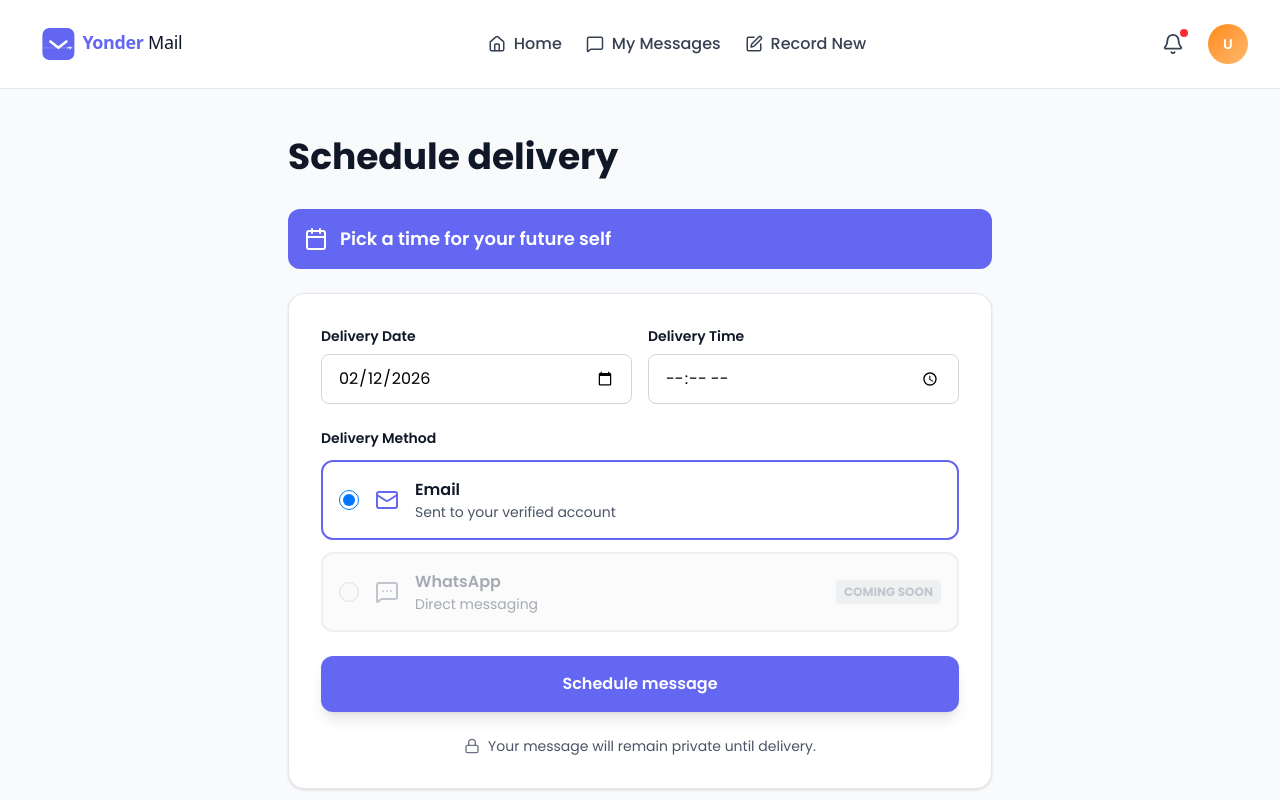
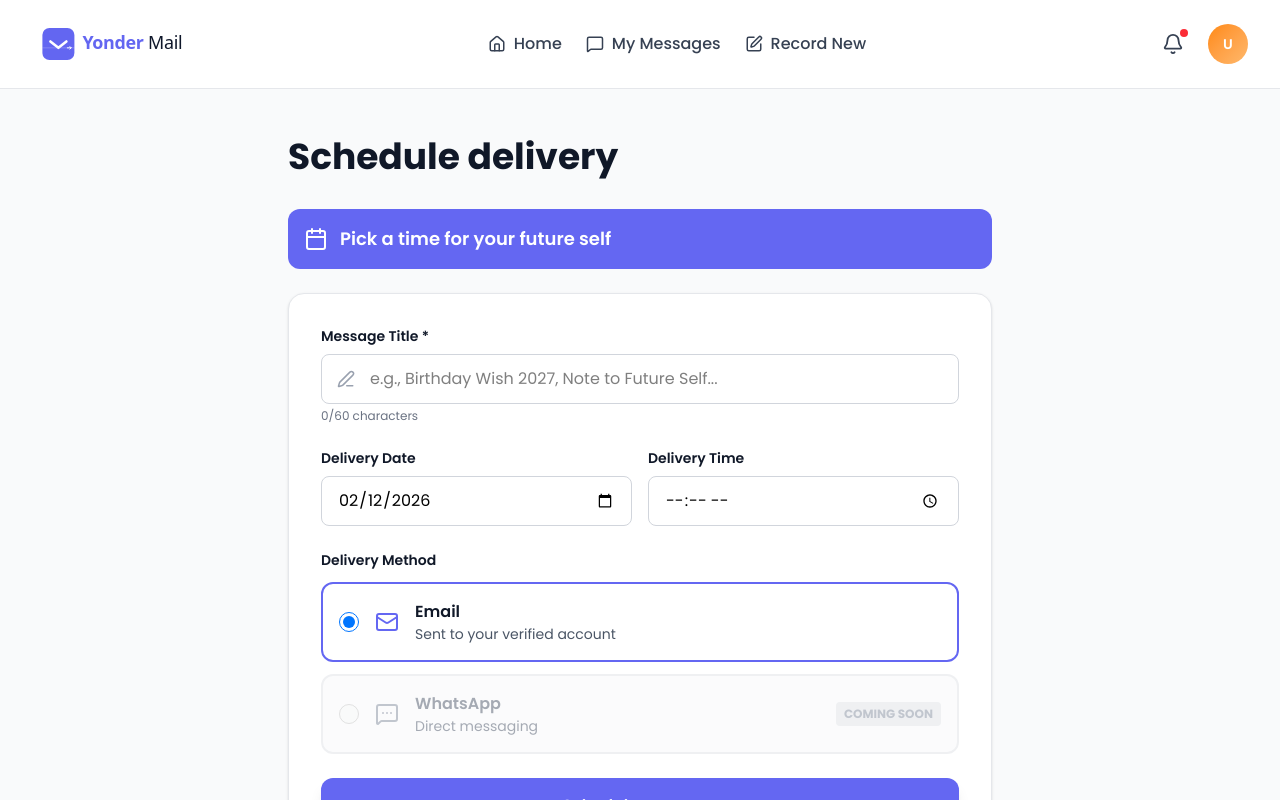
Before and after one commit to Chu29/yonder-mail, a React (Vite) app: page /schedule in a window 1280 px wide. Shown: the top 800 px of the page. Built offline with nearby package versions, Linux system fonts and the light colour scheme.

Commit message:
refactor: enhance ScheduleForm with message title input and submission validation

```diff
--- a/src/pages/Schedule/components/ScheduleForm.jsx
+++ b/src/pages/Schedule/components/ScheduleForm.jsx
@@ -1,5 +1,12 @@
-import { Calendar, Mail, MessageSquareMore, Lock, Info } from "lucide-react";
-import { useState } from "react";
+import {
+  Calendar,
+  Mail,
+  MessageSquareMore,
+  Lock,
+  Info,
+  PenLine,
+} from "lucide-react";
+import { useState, useCallback } from "react";
 import { useNavigate } from "react-router-dom";
 import { useMessages } from "../../../context/MessageContext";
 import { useAuth } from "../../../context/AuthContext";
@@ -8,6 +15,7 @@ const ScheduleForm = () => {
   const navigate = useNavigate();
   const { currentMessage, scheduleMessage } = useMessages();
   const { user } = useAuth();
+  const [messageTitle, setMessageTitle] = useState("");
   const [deliveryDate, setDeliveryDate] = useState(
     new Date().toISOString().split("T")[0],
   );
@@ -15,9 +23,16 @@ const ScheduleForm = () => {
     new Date().toLocaleTimeString([], { hour: "2-digit", minute: "2-digit" }),
   );
   const [deliveryMethod, setDeliveryMethod] = useState("email");
+  const [isSubmitting, setIsSubmitting] = useState(false);
 
-  const handleSubmit = (e) => {
+  const handleSubmit = useCallback(
+    (e) => {
       e.preventDefault();
+
+      // Prevent double submission
+      if (isSubmitting) {
+        return;
+      }
 
       if (!currentMessage) {
         alert("No recording found. Please record a message first.");
@@ -25,7 +40,15 @@ const ScheduleForm = () => {
         return;
       }
 
+      if (!messageTitle.trim()) {
+        alert("Please give your message a title.");
+        return;
+      }
+
+      setIsSubmitting(true);
+
       scheduleMessage(currentMessage.id, {
+        title: messageTitle.trim(),
         deliveryDate,
         deliveryTime,
         deliveryMethod,
@@ -33,7 +56,19 @@ const ScheduleForm = () => {
       });
 
       navigate("/confirmation");
-  };
+    },
+    [
+      isSubmitting,
+      currentMessage,
+      messageTitle,
+      deliveryDate,
+      deliveryTime,
+      deliveryMethod,
+      user?.email,
+      scheduleMessage,
+      navigate,
+    ],
+  );
 
   return (
     <div className="space-y-6">
@@ -47,6 +82,30 @@ const ScheduleForm = () => {
 
       {/* Form Card */}
       <div className="bg-white rounded-2xl shadow-sm border border-gray-200 p-6 sm:p-8 space-y-6">
+        {/* Message Title */}
+        <div>
+          <label className="block text-sm font-semibold text-gray-900 mb-2">
+            Message Title *
+          </label>
+          <div className="relative">
+            <div className="absolute left-4 top-1/2 -translate-y-1/2">
+              <PenLine size={18} className="text-gray-400" />
+            </div>
+            <input
+              type="text"
+              value={messageTitle}
+              onChange={(e) => setMessageTitle(e.target.value)}
+              placeholder="e.g., Birthday Wish 2027, Note to Future Self..."
+              maxLength={60}
+              className="w-full pl-12 pr-4 py-3 border border-gray-300 rounded-lg focus:ring-2 focus:ring-[#6467f2] focus:border-transparent outline-none transition"
+              required
+            />
+          </div>
+          <p className="text-xs text-gray-500 mt-1">
+            {messageTitle.length}/60 characters
+          </p>
+        </div>
+
         {/* Date and Time Inputs */}
         <div className="grid grid-cols-1 sm:grid-cols-2 gap-4">
           {/* Delivery Date */}
```
Lines whose indentation alone changed are shown as unchanged.
